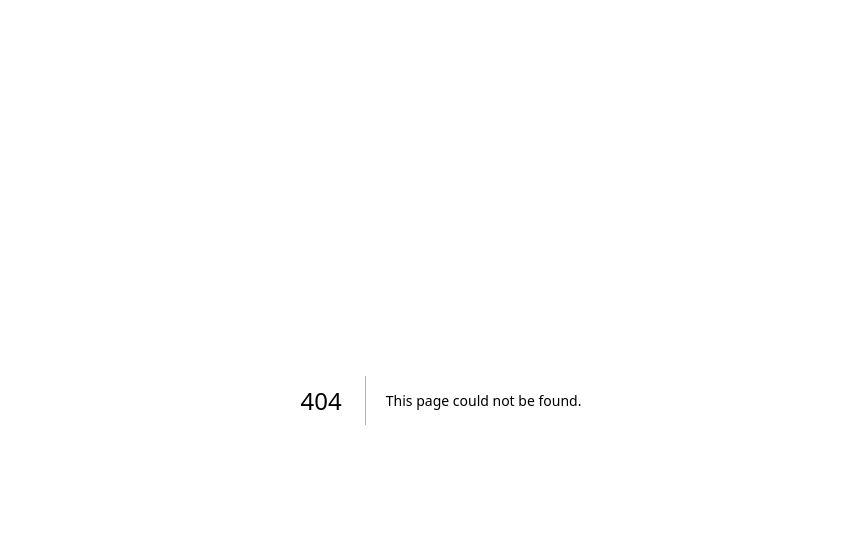
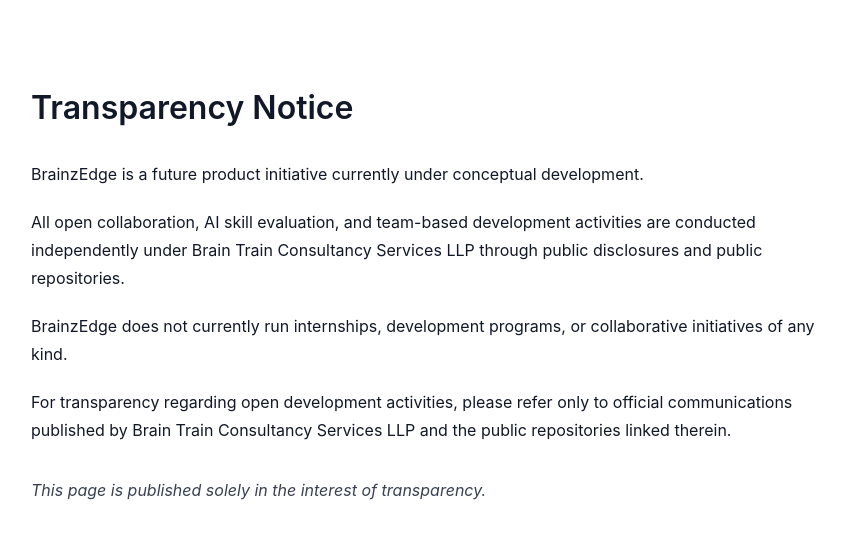
Before and after one commit to Brain-Train-Consultancy-services-LLP/Frontend-ui-ux-code, a Next.js app: page /transparency in a window 1280 px wide. Before the commit this address had no page. Shown: the top 538 px of the page, without its empty margins (199-1044 px from the left). Built offline with nearby package versions, Linux system fonts and the light colour scheme.

Commit message:
frontend whole part

```diff
--- a/app/(root)/layout.tsx
+++ b/app/(root)/layout.tsx
@@ -1,4 +1,4 @@
-
+/*
 
 import Header from "@/components/Header";
 import CookieConsent from "@/components/CookieConsent";
@@ -28,4 +28,32 @@
   );
 };
 
+export default Layout;*/
+
+import Header from "@/components/Header";
+import CookieConsent from "@/components/CookieConsent";
+import { ReactNode } from "react";
+import { AuthProvider } from "@/app/context/AuthContext";
+import Footer from "@/components/Footer";
+
+const Layout = ({ children }: { children: ReactNode }) => {
+  return (
+    <main className="w-full min-h-screen overflow-x-hidden">
+
+      {/* Header stays constrained internally */}
+      <Header />
+
+      {/* Page content. FULL WIDTH */}
+      <AuthProvider>
+        {children}
+      </AuthProvider>
+
+      <CookieConsent />
+
+      {/* Footer stays constrained internally */}
+      <Footer />
+    </main>
+  );
+};
+
 export default Layout;
--- /dev/null
+++ b/app/open-collaboration/page.tsx
@@ -0,0 +1,5 @@
+import { redirect } from "next/navigation";
+
+export default function OpenCollaborationRedirect() {
+  redirect("/transparency");
+}
--- /dev/null
+++ b/app/transparency/page.tsx
@@ -0,0 +1,72 @@
+export const metadata = {
+  title: "Transparency Notice | BrainzEdge",
+  description:
+    "Transparency notice clarifying the relationship between BrainzEdge and Brain Train Consultancy Services LLP.",
+};
+
+export default function TransparencyPage() {
+  return (
+    <main
+      style={{
+        minHeight: "100vh",
+        backgroundColor: "#ffffff",
+        display: "flex",
+        justifyContent: "center",
+        padding: "80px 20px",
+      }}
+    >
+      <section
+        style={{
+          maxWidth: "820px",
+          width: "100%",
+          color: "#111827",
+          fontFamily:
+            "-apple-system, BlinkMacSystemFont, Segoe UI, Roboto, Helvetica, Arial, sans-serif",
+          lineHeight: "1.75",
+        }}
+      >
+        <h1
+          style={{
+            fontSize: "32px",
+            fontWeight: 600,
+            marginBottom: "24px",
+          }}
+        >
+          Transparency Notice
+        </h1>
+
+        <p style={{ marginBottom: "20px" }}>
+          BrainzEdge is a future product initiative currently under conceptual
+          development.
+        </p>
+
+        <p style={{ marginBottom: "20px" }}>
+          All open collaboration, AI skill evaluation, and team-based development
+          activities are conducted independently under Brain Train Consultancy
+          Services LLP through public disclosures and public repositories.
+        </p>
+
+        <p style={{ marginBottom: "20px" }}>
+          BrainzEdge does not currently run internships, development programs, or
+          collaborative initiatives of any kind.
+        </p>
+
+        <p style={{ marginBottom: "20px" }}>
+          For transparency regarding open development activities, please refer
+          only to official communications published by Brain Train Consultancy
+          Services LLP and the public repositories linked therein.
+        </p>
+
+        <p
+          style={{
+            marginTop: "32px",
+            fontStyle: "italic",
+            color: "#374151",
+          }}
+        >
+          This page is published solely in the interest of transparency.
+        </p>
+      </section>
+    </main>
+  );
+}
--- a/components/AboutUs.tsx
+++ b/components/AboutUs.tsx
@@ -100,7 +100,7 @@
             About Us
           </motion.h2>
 
-          <div className="grid grid-cols-1 lg:grid-cols-3 gap-8 lg:gap-10">
+          <div className="grid grid-cols-1 lg:grid-cols-3 gap-8 lg:gap-10 items-stretch">
             {/* Vision */}
             <motion.div
               initial={{ opacity: 0, y: 20 }}
@@ -108,7 +108,7 @@
               viewport={{ once: true }}
               transition={{ duration: 0.6 }}
             >
-              <Card className="bg-white p-8 rounded-3xl shadow border border-gray-200">
+              <Card className="bg-white p-8 rounded-3xl shadow border border-gray-200 h-full flex flex-col">
                 <CardHeader>
                   <CardTitle className="text-3xl font-bold text-gray-800 mb-4">
                     Our Vision
@@ -129,13 +129,13 @@
               viewport={{ once: true }}
               transition={{ duration: 0.6, delay: 0.1 }}
             >
-              <Card className="bg-white p-6 rounded-3xl shadow border border-gray-200 max-h-[650px] overflow-y-auto">
+              <Card className="bg-white p-6 rounded-3xl shadow border border-gray-200 h-full flex flex-col">
                 <CardHeader>
                   <CardTitle className="text-2xl font-semibold text-gray-800 mb-6 text-center">
                     Meet Our Team
                   </CardTitle>
                 </CardHeader>
-                <CardContent>
+                <CardContent className="flex-1 overflow-y-auto">
                   {loading ? (
                     <div className="space-y-4">
                       {Array.from({ length: 5 }).map((_, idx) => (
@@ -166,7 +166,7 @@
               viewport={{ once: true }}
               transition={{ duration: 0.6, delay: 0.2 }}
             >
-              <Card className="bg-white p-8 rounded-3xl shadow border border-gray-200">
+              <Card className="bg-white p-8 rounded-3xl shadow border border-gray-200  h-full flex flex-col" >
                 <CardHeader>
                   <CardTitle className="text-3xl font-bold text-gray-800 mb-4">
                     Our Mission
--- a/components/Footer.tsx
+++ b/components/Footer.tsx
@@ -26,7 +26,7 @@
       <div className="max-w-7xl mx-auto px-6 md:px-10">
 
         {/* Top Section: Brand + Links */}
-        <div className="grid grid-cols-1 md:grid-cols-5  gap-10">
+        <div className="grid grid-cols-1 md:grid-cols-[2fr_1fr_1fr_1fr_1fr] gap-10">
 
           {/* Brand */}
 <div className="flex flex-col items-start ">
@@ -37,7 +37,7 @@
       alt="Brain Train Logo"
       className="rounded-full w-12 h-12 mr-2"
     />
-    <div className="flex flex-col whitespace-nowrap">
+    <div className="flex flex-col ">
       <h2 className="text-2xl font-bold ">
         Brain Train
       </h2>
@@ -48,7 +48,7 @@
   </div>
 
   {/* Description */}
-  <p className="text-gray-300 text-sm leading-relaxed mt-2">
+  <p className="text-gray-300 text-sm leading-relaxed mt-2 max-w-sm">
     Empowering businesses and students with AI-driven solutions,
     MVP development, and professional consulting services.
   </p>
@@ -69,7 +69,7 @@
             <h3 className="text-sm font-semibold mb-4">Who we are</h3>
             <ul className="space-y-2 text-gray-300 text-sm">
               <li><a href="/about" className="hover:text-cyan-400">About BrainTrain</a></li>
-              <li><a href="#" className="hover:text-cyan-400">Locations</a></li>
+              <li><a href="/transparency" className="hover:text-cyan-400">Transparency</a></li>
             </ul>
           </div>
 
@@ -94,7 +94,7 @@
         </div>
 
         {/* Bottom Section: Social + Links + Copyright */}
-        <div className="border-t border-gray-600 mt-10 pt-6 flex flex-col md:flex-row justify-between items-center text-sm text-gray-400">
+        <div className="border-t border-gray-600 mt-10 pt-6 flex flex-col gap-4 md:flex-row md:justify-between md:items-center text-sm text-gray-400">
 
           {/* Social Icons */}
           <div className="flex space-x-5 mb-4 md:mb-0">
--- a/components/HeroSection.tsx
+++ b/components/HeroSection.tsx
@@ -64,52 +64,54 @@
 
 const Hero = () => {
   return (
-    <section className="relative w-full overflow-x-hidden bg-gradient-to-br from-[#050b2c] via-[#08144a] to-[#020617] text-white">
+    <section className="relative w-full overflow-hidden bg-gradient-to-br from-[#050b2c] via-[#08144a] to-[#020617] text-white">
 
-      {/* Background decoration layer */}
-      <div className="absolute inset-0 overflow-hidden pointer-events-none">
-        <div className="absolute right-0 top-0 h-full w-[55%]  max-w-[800px] bg-gradient-to-l from-blue-500/20 via-indigo-500/10 to-transparent clip-path-diagonal" />
+      {/* Background diagonal */}
+      <div className="absolute inset-0 pointer-events-none">
+        <div className="absolute right-0 top-0 h-full w-[65%] bg-gradient-to-l from-blue-500/20 via-indigo-500/10 to-transparent clip-path-diagonal" />
       </div>
 
-      {/* Content container */}
-      <div className="relative max-w-7xl mx-auto px-6 lg:px-12 py-24">
-        <div className="flex flex-col lg:flex-row items-center gap-16">
+      {/* FULL WIDTH WRAPPER */}
+      <div className="relative  py-28">
 
-          {/* Left Content */}
+        {/* CONTROLLED CONTENT WIDTH */}
+        <div className="mx-auto max-w-[1400px] px-6 lg:px-20 flex flex-col lg:flex-row items-center gap-20">
+
+          {/* Left */}
           <div className="w-full lg:w-1/2 space-y-7 text-center lg:text-left">
 
-            <span className="inline-block text-xs sm:text-sm font-semibold tracking-widest text-blue-300 uppercase">
+            <span className="text-xs sm:text-sm font-semibold tracking-widest text-blue-300 uppercase">
               Brain Train Consultancy Services LLP
             </span>
 
-            <h1 className="text-3xl sm:text-4xl md:text-5xl lg:text-6xl font-extrabold leading-tight">
+            <h1 className="text-4xl sm:text-5xl lg:text-6xl font-extrabold leading-tight">
               Enterprise AI &
               <span className="block">Technology Consulting</span>
             </h1>
 
-            <p className="text-base sm:text-lg text-blue-100 max-w-xl mx-auto lg:mx-0">
+            <p className="text-lg text-blue-100 max-w-xl mx-auto lg:mx-0">
               We help enterprises and institutions harness artificial intelligence,
               automation, and modern platforms to drive measurable business outcomes
               with confidence and scale.
             </p>
 
-            <div className="flex flex-col sm:flex-row items-center justify-center lg:justify-start gap-4 pt-6">
+            <div className="flex flex-col sm:flex-row gap-4 pt-6 justify-center lg:justify-start">
               <Link
                 href="/contact"
-                className="inline-flex items-center justify-center bg-cyan-400 text-[#020617] font-semibold px-7 py-3.5 rounded-full hover:bg-cyan-300 transition w-full sm:w-auto"
+                className="bg-cyan-400 text-[#020617] font-semibold px-8 py-4 rounded-full hover:bg-cyan-300 transition"
               >
                 Explore Our Capabilities →
               </Link>
 
               <Link
                 href="/marketplace"
-                className="text-blue-200 hover:text-white underline underline-offset-4 transition"
+                className="text-blue-200 underline underline-offset-4 hover:text-white"
               >
                 View Solutions
               </Link>
             </div>
 
-            <div className="flex flex-wrap justify-center lg:justify-start gap-x-6 gap-y-3 pt-8 text-sm text-blue-200">
+            <div className="flex flex-wrap gap-6 pt-8 text-sm text-blue-200 justify-center lg:justify-start">
               <span>AI & Automation</span>
               <span>Enterprise Platforms</span>
               <span>Consulting & Delivery</span>
@@ -117,12 +119,12 @@
             </div>
           </div>
 
-          {/* Right Visual */}
+          {/* Right */}
           <div className="w-full lg:w-1/2 flex justify-center lg:justify-end">
             <Image
               src={HeroImage}
               alt="Enterprise AI Innovation"
-              className="w-full max-w-sm sm:max-w-md lg:max-w-lg"
+              className="w-full max-w-xl"
               priority
             />
           </div>
```
